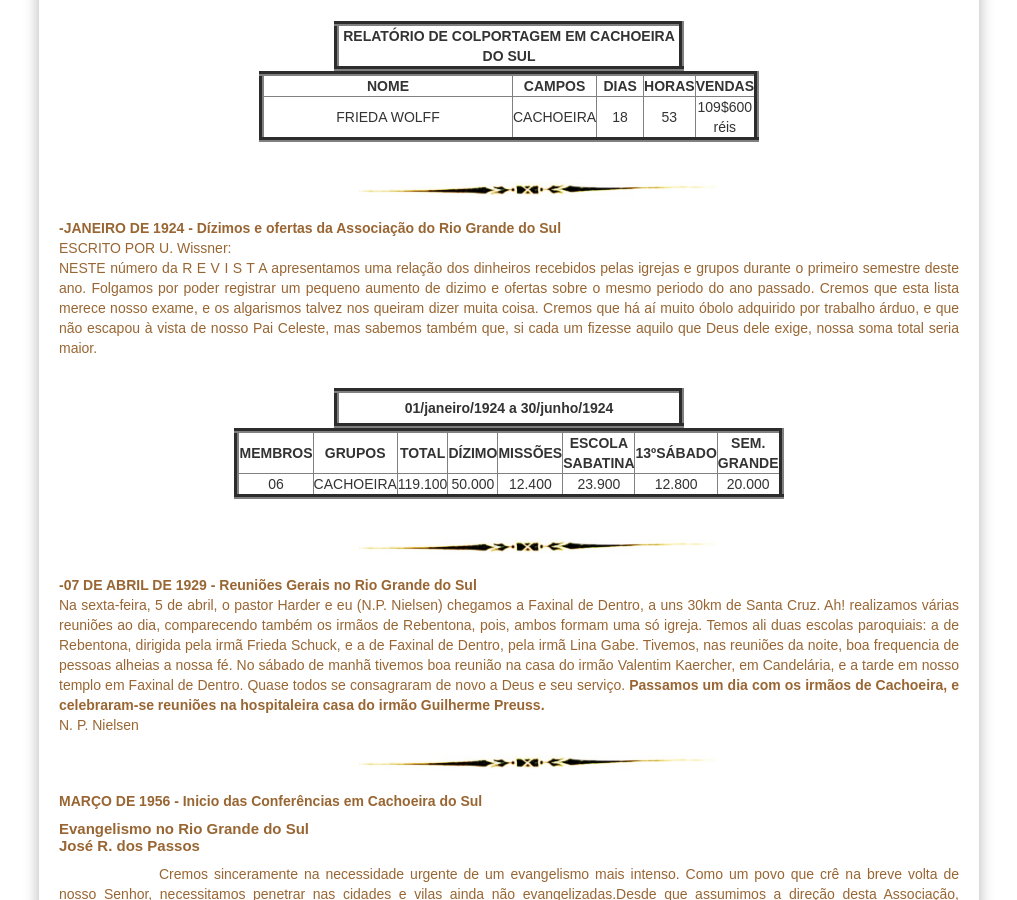
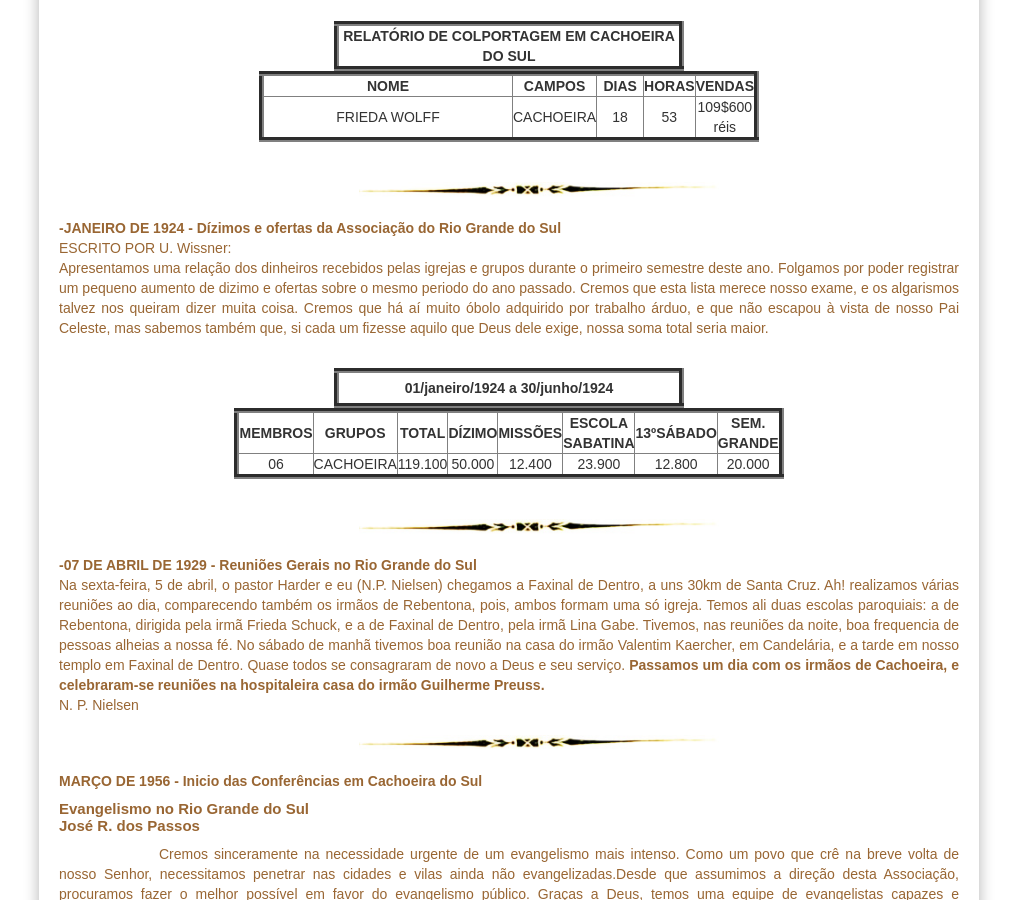
Before and after one commit to claudiovargas1955/claudiovargas1955.github.io, a Jekyll site: the page built from _pages/história-da-iasd-cachoeira.html, in a window 1280 px wide and 900 px high, scrolled down 3037 px. Shown: the whole window, without its empty margins (131-1148 px from the left). Built offline with Jekyll 4.4.1, drawn with Linux system fonts in a browser that asks for light colours; some web fonts are replaced.

Commit message:
Update história-da-iasd-cachoeira.html

```diff
--- a/_pages/história-da-iasd-cachoeira.html
+++ b/_pages/história-da-iasd-cachoeira.html
@@ -292,7 +292,7 @@ Presidente
 
 <p><b>-JANEIRO DE 1924 - Dízimos e ofertas da Associação do Rio Grande do Sul</b><br>
 ESCRITO POR U. Wissner: <br>
-NESTE número da R E V I S T A apresentamos uma relação dos dinheiros recebidos pelas igrejas e grupos durante o primeiro semestre deste ano.
+Apresentamos uma relação dos dinheiros recebidos pelas igrejas e grupos durante o primeiro semestre deste ano.
 Folgamos por poder registrar um pequeno aumento de dizimo e ofertas sobre o mesmo periodo do ano passado. Cremos que esta lista merece nosso
 exame, e os algarismos talvez nos queiram dizer muita coisa. Cremos que há aí muito óbolo adquirido por trabalho árduo, e que não escapou à vista de nosso Pai Celeste,
 mas sabemos também que, si cada um fizesse aquilo que Deus dele exige, nossa soma total seria maior. <br>
```
